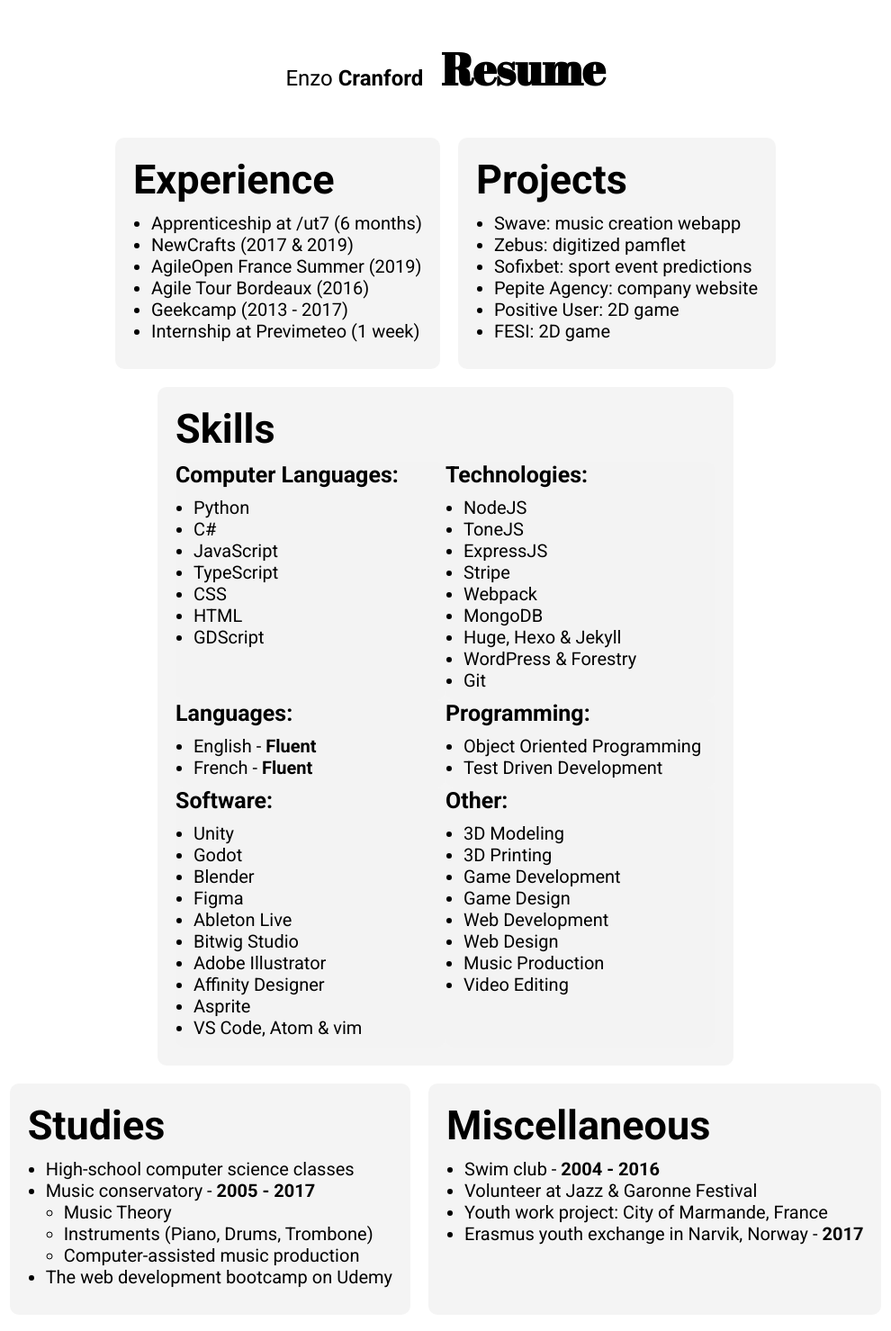
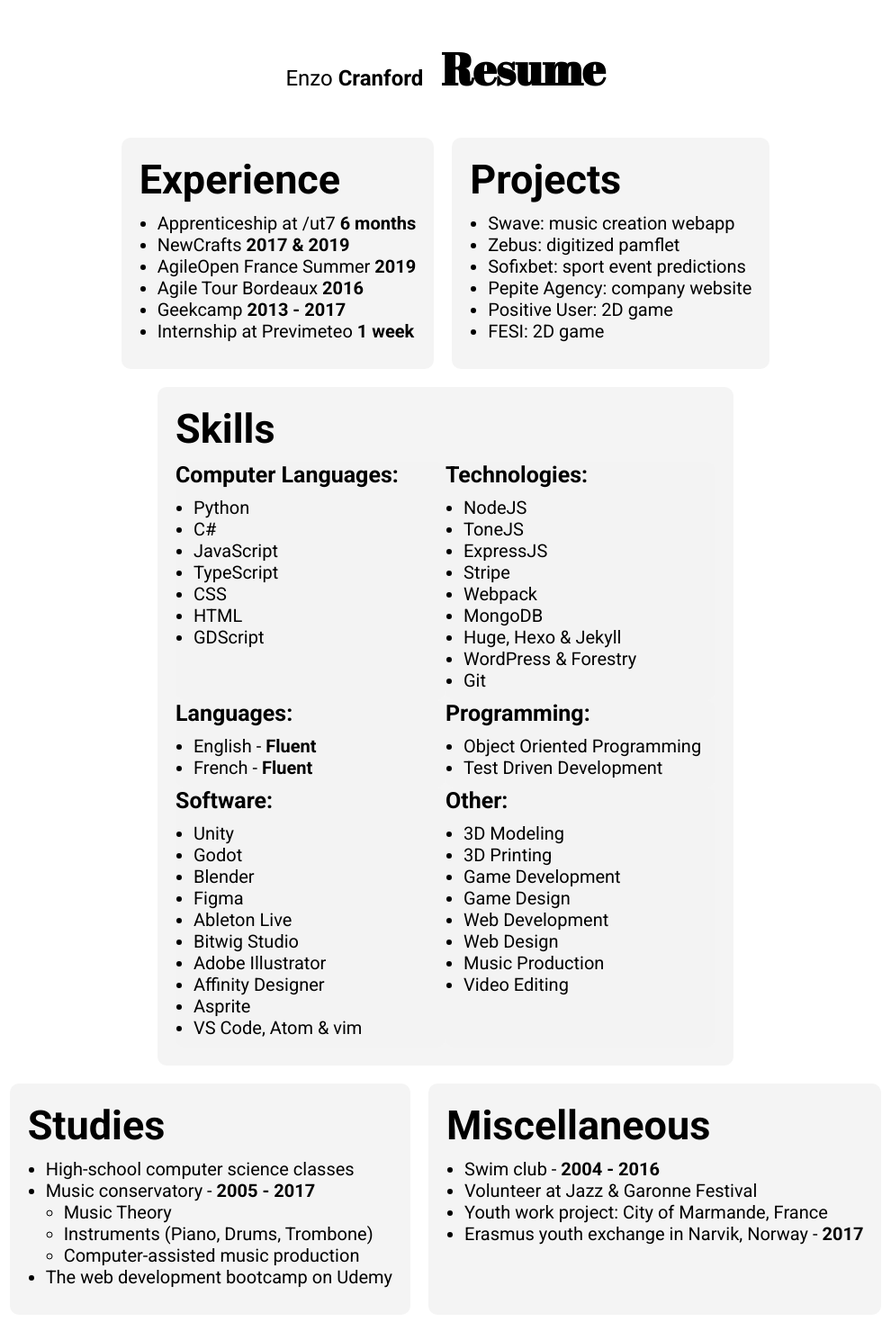
Before and after one commit to enzoritto/enzo.cranford.fr, a Jekyll site: the page built from resume.html, in a window 1280 px wide. Shown: the whole page at 90% size, without its empty margins (145-1135 px from the left). Built offline with Jekyll 4.4.1, drawn with Linux system fonts in a browser that asks for light colours.

Commit message:
Add dates in bold

```diff
--- a/resume.html
+++ b/resume.html
@@ -11,12 +11,12 @@ title: Enzo Cranford - Resume
   <div class="block">
     <h1>Experience</h1>
     <ul>
-      <li>Apprenticeship at /ut7 (6 months)</li>
-      <li>NewCrafts (2017 & 2019)</li>
-      <li>AgileOpen France Summer (2019)</li>
-      <li>Agile Tour Bordeaux (2016)</li>
-      <li>Geekcamp (2013 - 2017)</li>
-      <li>Internship at Previmeteo (1 week)</li>
+      <li>Apprenticeship at /ut7 <strong>6 months</strong></li>
+      <li>NewCrafts <strong>2017 & 2019</strong></li>
+      <li>AgileOpen France Summer <strong>2019</strong></li>
+      <li>Agile Tour Bordeaux <strong>2016</strong></li>
+      <li>Geekcamp <strong>2013 - 2017</strong></li>
+      <li>Internship at Previmeteo <strong>1 week</strong></li>
     </ul>
   </div>
   <div class="block">
```
